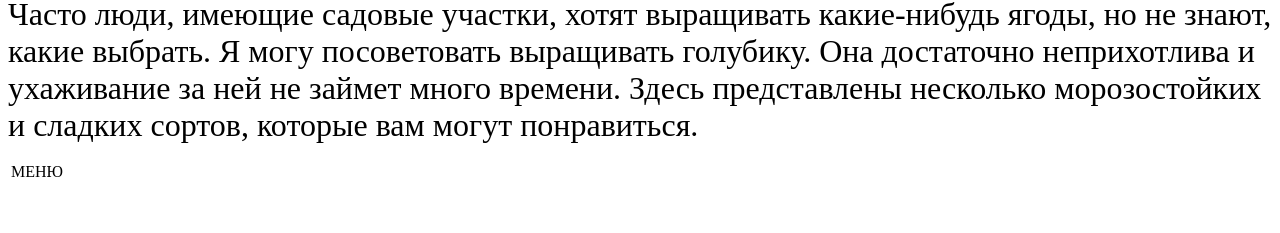
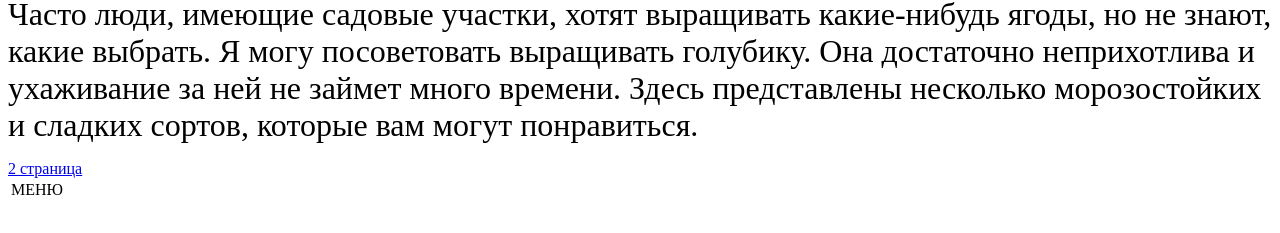
Before and after one commit to owl2009/The-best-varieties-of-blueberry, a plain HTML site: page index.html in a window 1280 px wide. Shown: the part 299-532 px from the top of the page. Drawn offline with Linux system fonts and the light colour scheme.

Commit message:
Update index.html

```diff
--- a/index.html
+++ b/index.html
@@ -13,6 +13,7 @@
 <p align=center><img src="голубика.jpg" height=200 width=300></p>
 <p align=left><font size="6">Часто люди, имеющие садовые участки, хотят выращивать какие-нибудь ягоды, но не знают, какие выбрать. Я могу посоветовать выращивать голубику. Она достаточно неприхотлива и ухаживание за ней не займет много времени. Здесь представлены несколько морозостойких и сладких сортов, которые вам могут понравиться.</font>
 </p>
+  <a href="2.html"> 2 страница</a>
 </table>
 </tr>
 </td>
```
